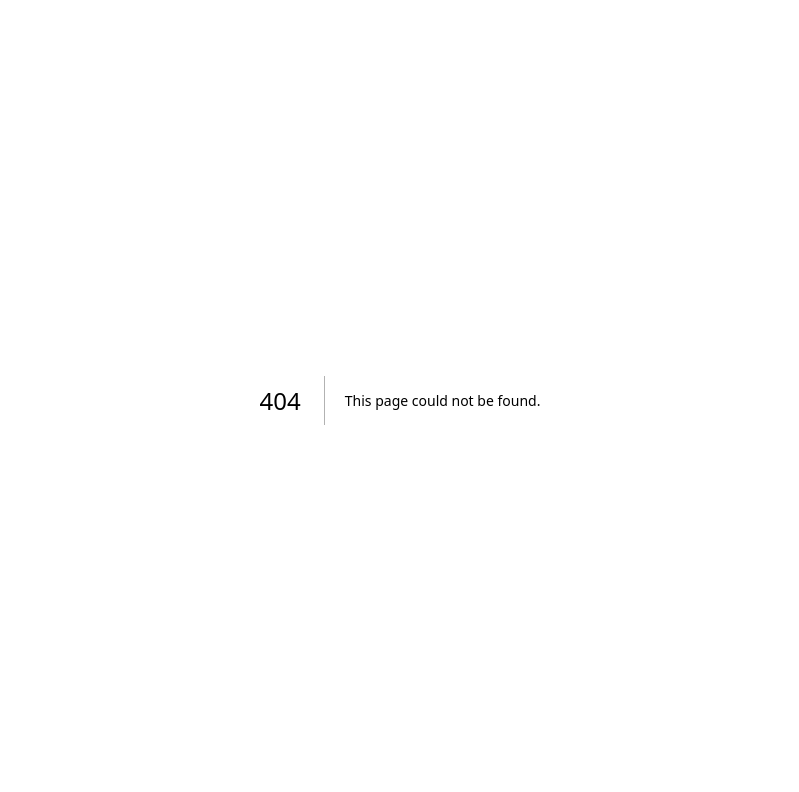
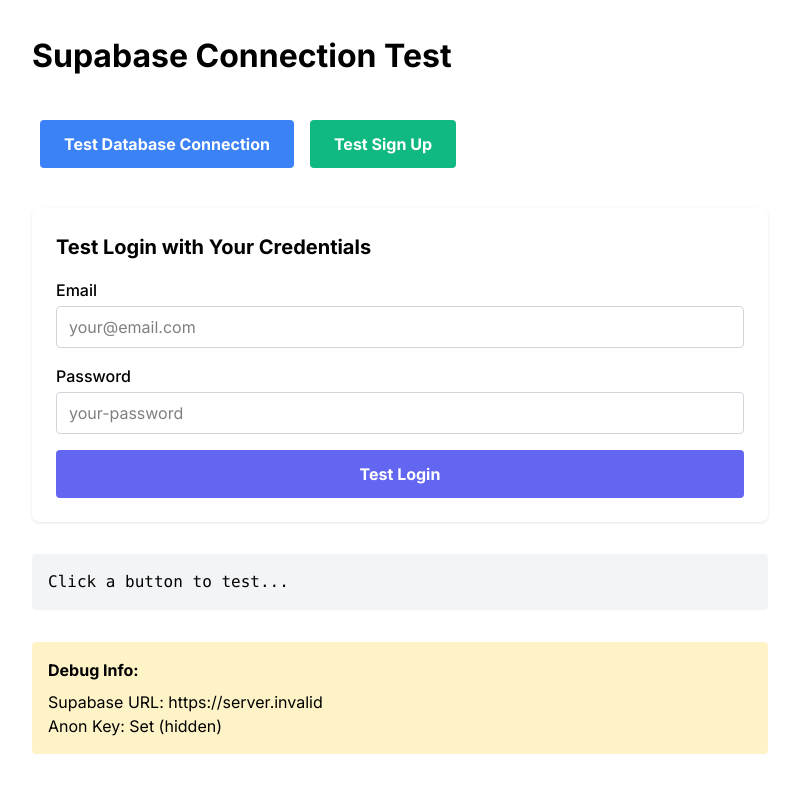
Before and after one commit to mdnaeem95/halaltech, a Next.js app: page /test-supabase in a window 1280 px wide. Before the commit this address had no page. Shown: the top 792 px of the page, without its empty margins (240-1039 px from the left). Built offline with nearby package versions, Linux system fonts and the light colour scheme; no server answers.

Commit message:
Fixed an issue where logging in was just refreshing instead of redirecting to dashboard.

```diff
--- a/middleware.ts
+++ b/middleware.ts
@@ -8,13 +8,6 @@ export async function middleware(request: NextRequest) {
 
 export const config = {
   matcher: [
-    /*
-     * Match all request paths except for the ones starting with:
-     * - _next/static (static files)
-     * - _next/image (image optimization files)
-     * - favicon.ico (favicon file)
-     * Feel free to modify this pattern to include more paths.
-     */
-    '/((?!_next/static|_next/image|favicon.ico|.*\\.(?:svg|png|jpg|jpeg|gif|webp)$).*)',
+    // '/((?!_next/static|_next/image|favicon.ico|.*\\.(?:svg|png|jpg|jpeg|gif|webp)$).*)',
   ],
 }
--- a/src/app/components/auth/AuthModal.tsx
+++ b/src/app/components/auth/AuthModal.tsx
@@ -65,7 +65,7 @@ export default function AuthModal({ isOpen, onClose, defaultMode = 'login' }: Au
 
       toast.success('Welcome back!')
       onClose()
-      window.location.reload()
+      window.location.href = '/dashboard'
     } catch (error: any) {
       toast.error(error.message || 'Failed to login')
     } finally {
--- /dev/null
+++ b/src/app/dashboard-test/page.tsx
@@ -0,0 +1,11 @@
+export default function DashboardTestPage() {
+  return (
+    <div className="p-8">
+      <h1 className="text-3xl font-bold">Dashboard Test</h1>
+      <p>If you can see this, routing is working!</p>
+      <a href="/dashboard" className="text-blue-600 underline">
+        Go to real dashboard
+      </a>
+    </div>
+  )
+}
--- /dev/null
+++ b/src/app/test-supabase/page.tsx
@@ -0,0 +1,219 @@
+/* eslint-disable  @typescript-eslint/no-explicit-any */
+'use client'
+
+import { useState } from 'react'
+import { createClient } from '@/lib/supabase/client'
+
+export default function TestSupabasePage() {
+  const [result, setResult] = useState<string>('')
+  const [email, setEmail] = useState('')
+  const [password, setPassword] = useState('')
+  const supabase = createClient()
+
+  const testConnection = async () => {
+    try {
+      setResult('Testing connection...')
+
+      // Test 1: Check if we can reach Supabase
+      const { error: healthError } = await supabase
+        .from('profiles')
+        .select('count')
+        .limit(1)
+
+      if (healthError) {
+        setResult(`Database connection error: ${healthError.message}`)
+        return
+      }
+
+      setResult('✅ Database connection successful!')
+
+      // Test 2: Try to get current session
+      const { data: { session }, error: sessionError } = await supabase.auth.getSession()
+
+      if (sessionError) {
+        setResult(prev => prev + `\n❌ Session error: ${sessionError.message}`)
+      } else if (session) {
+        setResult(prev => prev + `\n✅ Current session found: ${session.user.email}`)
+      } else {
+        setResult(prev => prev + '\n❌ No active session')
+      }
+
+      // Test 3: Show environment status
+      const envStatus = `
+Environment Variables:
+- SUPABASE_URL: ${process.env.NEXT_PUBLIC_SUPABASE_URL ? '✅ Set' : '❌ Missing'}
+- SUPABASE_ANON_KEY: ${process.env.NEXT_PUBLIC_SUPABASE_ANON_KEY ? '✅ Set' : '❌ Missing'}
+      `
+      setResult(prev => prev + '\n' + envStatus)
+
+    } catch (error: any) {
+      setResult(`Unexpected error: ${error.message}`)
+    }
+  }
+
+  const testSignUp = async () => {
+    const testEmail = `test-${Date.now()}@example.com`
+    const testPassword = 'Test123456!'
+
+    try {
+      setResult('Testing sign up...')
+      const { data, error } = await supabase.auth.signUp({
+        email: testEmail,
+        password: testPassword,
+      })
+
+      if (error) {
+        setResult(`Sign up error: ${JSON.stringify(error, null, 2)}`)
+      } else {
+        setResult(`Sign up successful: ${JSON.stringify(data, null, 2)}`)
+      }
+    } catch (error: any) {
+      setResult(`Unexpected sign up error: ${error.message}`)
+    }
+  }
+
+  const testCustomLogin = async () => {
+    if (!email || !password) {
+      setResult('Please enter both email and password')
+      return
+    }
+
+    try {
+      setResult('Testing login...')
+      const { data, error } = await supabase.auth.signInWithPassword({
+        email: email,
+        password: password,
+      })
+
+      if (error) {
+        setResult(`Login error: ${JSON.stringify({
+          message: error.message,
+          status: error.status,
+          name: error.name,
+        }, null, 2)}`)
+      } else {
+        setResult(`Login successful! User: ${data.user?.email}`)
+      }
+    } catch (error: any) {
+      setResult(`Unexpected login error: ${error.message}`)
+    }
+  }
+
+  const buttonStyle = {
+    padding: '12px 24px',
+    margin: '8px',
+    border: 'none',
+    borderRadius: '4px',
+    cursor: 'pointer',
+    fontSize: '16px',
+    fontWeight: 'bold',
+    color: 'white',
+  }
+
+  return (
+    <div style={{ padding: '32px', maxWidth: '800px', margin: '0 auto' }}>
+      <h1 style={{ fontSize: '32px', fontWeight: 'bold', marginBottom: '32px' }}>
+        Supabase Connection Test
+      </h1>
+
+      <div style={{ marginBottom: '32px' }}>
+        <button
+          onClick={testConnection}
+          style={{ ...buttonStyle, backgroundColor: '#3B82F6' }}
+        >
+          Test Database Connection
+        </button>
+
+        <button
+          onClick={testSignUp}
+          style={{ ...buttonStyle, backgroundColor: '#10B981' }}
+        >
+          Test Sign Up
+        </button>
+      </div>
+
+      <div style={{
+        backgroundColor: 'white',
+        padding: '24px',
+        borderRadius: '8px',
+        boxShadow: '0 1px 3px rgba(0,0,0,0.1)',
+        marginBottom: '32px'
+      }}>
+        <h2 style={{ fontSize: '20px', fontWeight: 'bold', marginBottom: '16px' }}>
+          Test Login with Your Credentials
+        </h2>
+
+        <div style={{ marginBottom: '16px' }}>
+          <label style={{ display: 'block', marginBottom: '4px', fontWeight: '500' }}>
+            Email
+          </label>
+          <input
+            type="email"
+            value={email}
+            onChange={(e) => setEmail(e.target.value)}
+            style={{
+              width: '100%',
+              padding: '8px 12px',
+              border: '1px solid #D1D5DB',
+              borderRadius: '4px',
+              fontSize: '16px'
+            }}
+            placeholder="your@email.com"
+          />
+        </div>
+
+        <div style={{ marginBottom: '16px' }}>
+          <label style={{ display: 'block', marginBottom: '4px', fontWeight: '500' }}>
+            Password
+          </label>
+          <input
+            type="password"
+            value={password}
+            onChange={(e) => setPassword(e.target.value)}
+            style={{
+              width: '100%',
+              padding: '8px 12px',
+              border: '1px solid #D1D5DB',
+              borderRadius: '4px',
+              fontSize: '16px'
+            }}
+            placeholder="your-password"
+          />
+        </div>
+
+        <button
+          onClick={testCustomLogin}
+          style={{
+            ...buttonStyle,
+            backgroundColor: '#6366F1',
+            width: '100%',
+            margin: '0'
+          }}
+        >
+          Test Login
+        </button>
+      </div>
+
+      <pre style={{
+        padding: '16px',
+        backgroundColor: '#F3F4F6',
+        borderRadius: '4px',
+        overflow: 'auto',
+        whiteSpace: 'pre-wrap'
+      }}>
+        {result || 'Click a button to test...'}
+      </pre>
+
+      <div style={{
+        marginTop: '32px',
+        padding: '16px',
+        backgroundColor: '#FEF3C7',
+        borderRadius: '4px'
+      }}>
+        <p style={{ fontWeight: 'bold', marginBottom: '8px' }}>Debug Info:</p>
+        <p>Supabase URL: {process.env.NEXT_PUBLIC_SUPABASE_URL || 'NOT SET'}</p>
+        <p>Anon Key: {process.env.NEXT_PUBLIC_SUPABASE_ANON_KEY ? 'Set (hidden)' : 'NOT SET'}</p>
+      </div>
+    </div>
+  )
+}
```
